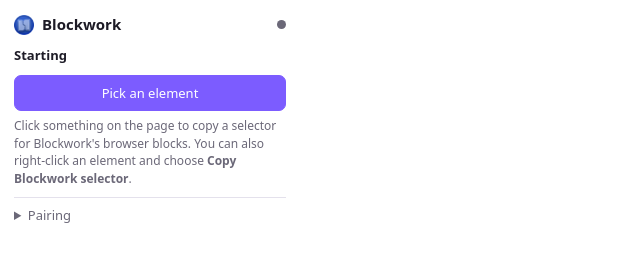
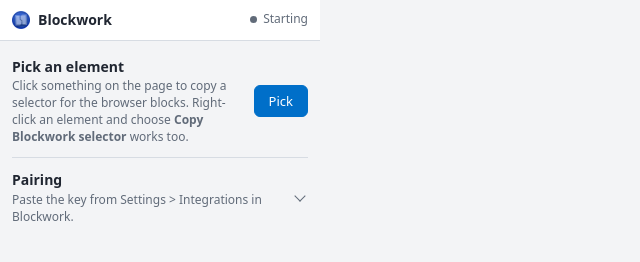
Before and after one commit to Blockworked/blockwork-browser, a website: page src/popup/popup.html in a window 1280 px wide. Shown: the whole page, without its empty margins (0-640 px from the left). Drawn offline with Linux system fonts and the light colour scheme.

Commit message:
Style the popup and picker like Blockwork
Blockwork's theme colors in light and dark, its settings-row layout,
buttons and fields, and the status as a dot beside the title.

```diff
--- a/src/background.js
+++ b/src/background.js
@@ -383,7 +383,7 @@
           const note = document.createElement("div");
           note.style.cssText = "all:initial;position:fixed;inset:0;pointer-events:none;z-index:2147483647";
           const s = note.attachShadow({ mode: "closed" });
-          s.innerHTML = `<div style="position:fixed;left:50%;top:16px;transform:translateX(-50%);font:12px/1.4 system-ui,sans-serif;color:#fff;background:#1d1b26;border-radius:6px;padding:6px 9px;max-width:480px;pointer-events:auto;user-select:text">${html}</div>`;
+          s.innerHTML = `<div style="position:fixed;left:50%;top:16px;transform:translateX(-50%);font:12px/1.4 system-ui,sans-serif;color:#fff;background:#242527;border-radius:6px;padding:6px 9px;max-width:480px;pointer-events:auto;user-select:text">${html}</div>`;
           document.documentElement.append(note);
           setTimeout(() => note.remove(), 5000);
         };
@@ -396,7 +396,7 @@
         area.select();
         const copied = document.execCommand("copy");
         area.remove();
-        const code = `<code style="font:12px ui-monospace,monospace;color:#c9b8ff;word-break:break-all">${esc(selector)}</code>`;
+        const code = `<code style="font:12px ui-monospace,monospace;color:#8cc8ff;word-break:break-all">${esc(selector)}</code>`;
         show(`<b>${copied ? "Copied" : "Selector"}:</b> ${code}`);
         if (!copied) navigator.clipboard?.writeText(selector).catch(() => {});
       },
--- a/src/popup/popup.css
+++ b/src/popup/popup.css
@@ -1,23 +1,46 @@
+/* Colors and metrics follow Blockwork's own Theme (blockstitch Theme.qml). */
 :root {
-  --bg: #ffffff; --fg: #1d1b26; --muted: #6b6878; --line: #e4e1ec; --accent: #7c5cff; --accent-fg: #fff;
-  --ok: #2e9d5b; --warn: #c98a1b; --bad: #d0443e;
+  --window: #f3f4f6; --panel: #ffffff; --raised: #e9ecf0; --field: #f0f2f5;
+  --border: #aeb5c0; --border-soft: #d7dce3; --text: #202631; --dim: #616b79;
+  --accent: #006fc9; --accent-hover: #005eae; --hover: #dbe1e9;
+  --running: #18743b; --warning: #8a5900; --danger: #c62828;
+  --radius: 6px;
 }
 @media (prefers-color-scheme: dark) {
-  :root { --bg: #1d1b26; --fg: #ecebf2; --muted: #a19eb0; --line: #34313f; --accent: #9b84ff; }
+  :root {
+    --window: #1d1e20; --panel: #242527; --raised: #303134; --field: #292a2d;
+    --border: #4a4b50; --border-soft: #36373a; --text: #dedee0; --dim: #96979c;
+    --accent: #1597ff; --accent-hover: #32a5ff; --hover: #3b3c40;
+    --running: #3ccf6e; --warning: #f5b942; --danger: #ff4848;
+  }
 }
 * { box-sizing: border-box; }
-body { margin: 0; width: 300px; padding: 14px; background: var(--bg); color: var(--fg); font: 13px/1.45 system-ui, sans-serif; }
-header { display: flex; align-items: center; gap: 8px; }
-h1 { font-size: 15px; margin: 0; flex: 1; }
-.dot { width: 9px; height: 9px; border-radius: 50%; background: var(--muted); }
-.dot.connected { background: var(--ok); }
-.dot.waiting, .dot.connecting { background: var(--warn); }
-.dot.denied, .dot.unpaired { background: var(--bad); }
-.state { margin: 10px 0 2px; font-weight: 600; }
-.detail, .hint { margin: 0 0 10px; color: var(--muted); font-size: 12px; }
-button { font: inherit; border: 1px solid var(--line); background: transparent; color: var(--fg); border-radius: 7px; padding: 6px 12px; cursor: pointer; }
-button.primary { width: 100%; background: var(--accent); color: var(--accent-fg); border-color: var(--accent); padding: 8px 12px; margin-bottom: 6px; }
-details { border-top: 1px solid var(--line); padding-top: 8px; }
-summary { cursor: pointer; color: var(--muted); }
-label { display: block; margin: 8px 0; font-size: 12px; color: var(--muted); }
-input { display: block; width: 100%; margin-top: 3px; font: inherit; color: var(--fg); background: transparent; border: 1px solid var(--line); border-radius: 6px; padding: 5px 7px; }
+body { margin: 0; width: 320px; background: var(--window); color: var(--text); font: 13px/1.4 system-ui, sans-serif; }
+header { display: flex; align-items: center; gap: 8px; padding: 10px 12px; background: var(--panel); border-bottom: 1px solid var(--border-soft); }
+h1 { flex: 1; margin: 0; font-size: 14px; font-weight: 600; }
+.status { display: flex; align-items: center; gap: 6px; color: var(--dim); font-size: 12px; }
+.dot { width: 7px; height: 7px; border-radius: 50%; background: var(--dim); }
+.dot.connected { background: var(--running); }
+.dot.waiting, .dot.connecting { background: var(--warning); }
+.dot.denied, .dot.unpaired { background: var(--danger); }
+main { padding: 4px 12px 12px; }
+.detail { margin: 10px 0 0; padding: 8px 10px; font-size: 12px; color: var(--dim); background: var(--panel); border: 1px solid var(--border-soft); border-radius: var(--radius); }
+.row { display: flex; align-items: center; gap: 12px; padding: 12px 0; }
+.row + .row { border-top: 1px solid var(--border-soft); }
+.text { flex: 1; min-width: 0; }
+h2 { margin: 0 0 2px; font-size: 14px; font-weight: 600; }
+.text p { margin: 0; font-size: 12px; color: var(--dim); }
+details.row { display: block; }
+summary { display: flex; align-items: center; gap: 8px; cursor: pointer; list-style: none; }
+summary::-webkit-details-marker { display: none; }
+summary::after { content: ""; width: 7px; height: 7px; border: solid var(--dim); border-width: 0 1.5px 1.5px 0; transform: rotate(45deg); margin: 0 4px 4px 0; transition: transform 120ms; }
+details[open] summary::after { transform: rotate(-135deg); margin: 4px 4px 0 0; }
+label { display: block; margin: 10px 0 0; font-size: 12px; color: var(--dim); }
+input { display: block; width: 100%; height: 32px; margin-top: 4px; padding: 0 9px; font: inherit; color: var(--text); background: var(--field); border: 1px solid var(--border); border-radius: var(--radius); outline: none; }
+input:focus { border-color: var(--accent); }
+input::placeholder { color: var(--dim); }
+button { height: 32px; padding: 0 14px; font: inherit; color: var(--text); background: var(--raised); border: 1px solid var(--border); border-radius: var(--radius); cursor: pointer; }
+button:hover { background: var(--hover); }
+button.primary { color: #fff; background: var(--accent); border-color: var(--accent); }
+button.primary:hover { background: var(--accent-hover); border-color: var(--accent-hover); }
+#save { margin-top: 12px; }
--- a/src/popup/popup.html
+++ b/src/popup/popup.html
@@ -6,26 +6,38 @@
 </head>
 <body>
   <header>
-    <img src="../icons/icon-32.png" alt="" width="20" height="20">
+    <img src="../icons/icon-32.png" alt="" width="18" height="18">
     <h1>Blockwork</h1>
-    <span id="dot" class="dot"></span>
+    <span class="status"><span id="dot" class="dot"></span><span id="state">Starting</span></span>
   </header>
-  <p id="state" class="state">Starting</p>
-  <p id="detail" class="detail"></p>
 
-  <button id="pick" class="primary">Pick an element</button>
-  <p class="hint">Click something on the page to copy a selector for Blockwork's browser blocks. You can also right-click an element and choose <b>Copy Blockwork selector</b>.</p>
+  <main>
+    <p id="detail" class="detail" hidden></p>
 
-  <details id="pairing">
-    <summary>Pairing</summary>
+    <section class="row">
+      <div class="text">
+        <h2>Pick an element</h2>
+        <p>Click something on the page to copy a selector for the browser blocks. Right-click an element and choose <b>Copy Blockwork selector</b> works too.</p>
+      </div>
+      <button id="pick" class="primary">Pick</button>
+    </section>
+
+    <details id="pairing" class="row">
+      <summary>
+        <div class="text">
+          <h2>Pairing</h2>
+          <p>Paste the key from Settings &gt; Integrations in Blockwork.</p>
+        </div>
+      </summary>
       <label>Pairing key
-      <input id="key" type="password" autocomplete="off" spellcheck="false" placeholder="From Settings > Integrations in Blockwork">
+        <input id="key" type="password" autocomplete="off" spellcheck="false" placeholder="Paste the pairing key">
       </label>
       <label>Port
         <input id="port" type="number" min="1" max="65535" value="8788">
       </label>
-    <button id="save">Connect</button>
+      <button id="save" class="primary">Connect</button>
     </details>
+  </main>
   <script src="popup.js"></script>
 </body>
 </html>
--- a/src/popup/popup.js
+++ b/src/popup/popup.js
@@ -2,10 +2,10 @@
 
 const STATES = {
   starting: "Starting",
-  unpaired: "Not paired yet",
+  unpaired: "Not paired",
   connecting: "Connecting",
   waiting: "Waiting for Blockwork",
-  connected: "Connected to Blockwork",
+  connected: "Connected",
   denied: "Pairing refused",
 };
 
@@ -14,7 +14,10 @@
 function render(status) {
   $("dot").className = "dot " + status.state;
   $("state").textContent = STATES[status.state] || status.state;
-  $("detail").textContent = status.detail || "";
+  // Only problems get the callout; the pairing row already says what to paste.
+  const problem = status.state === "waiting" || status.state === "denied";
+  $("detail").textContent = problem ? status.detail || "" : "";
+  $("detail").hidden = !problem || !status.detail;
   if (status.state === "unpaired" || status.state === "denied") $("pairing").open = true;
 }
 
@@ -35,6 +38,7 @@
   const res = await api.runtime.sendMessage({ type: "pick" });
   if (res?.error) {
     $("detail").textContent = res.error;
+    $("detail").hidden = false;
     return;
   }
   window.close();
```
Also changed, not shown: src/picker.js (+5 -5 lines). Lines whose indentation alone changed are shown as unchanged.
